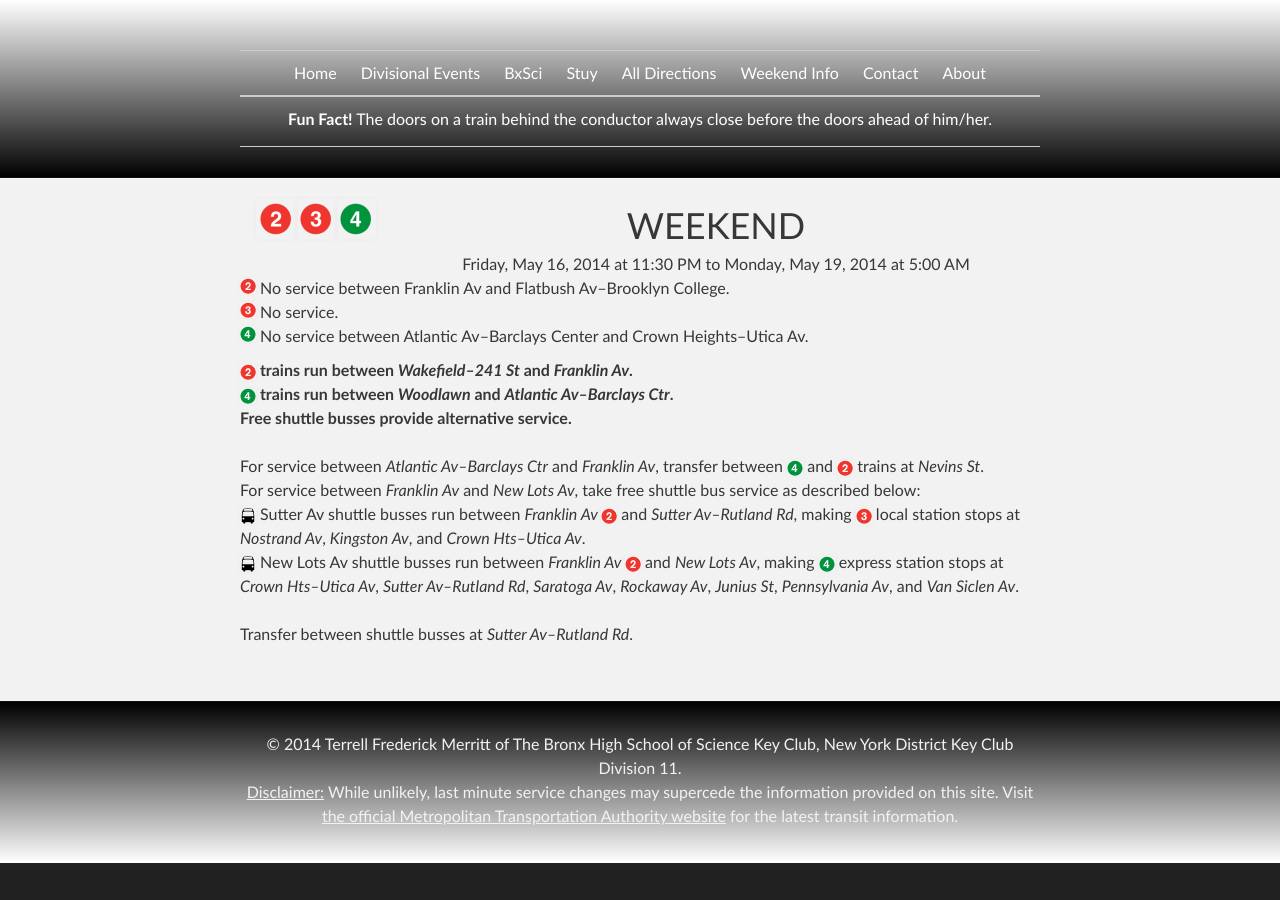
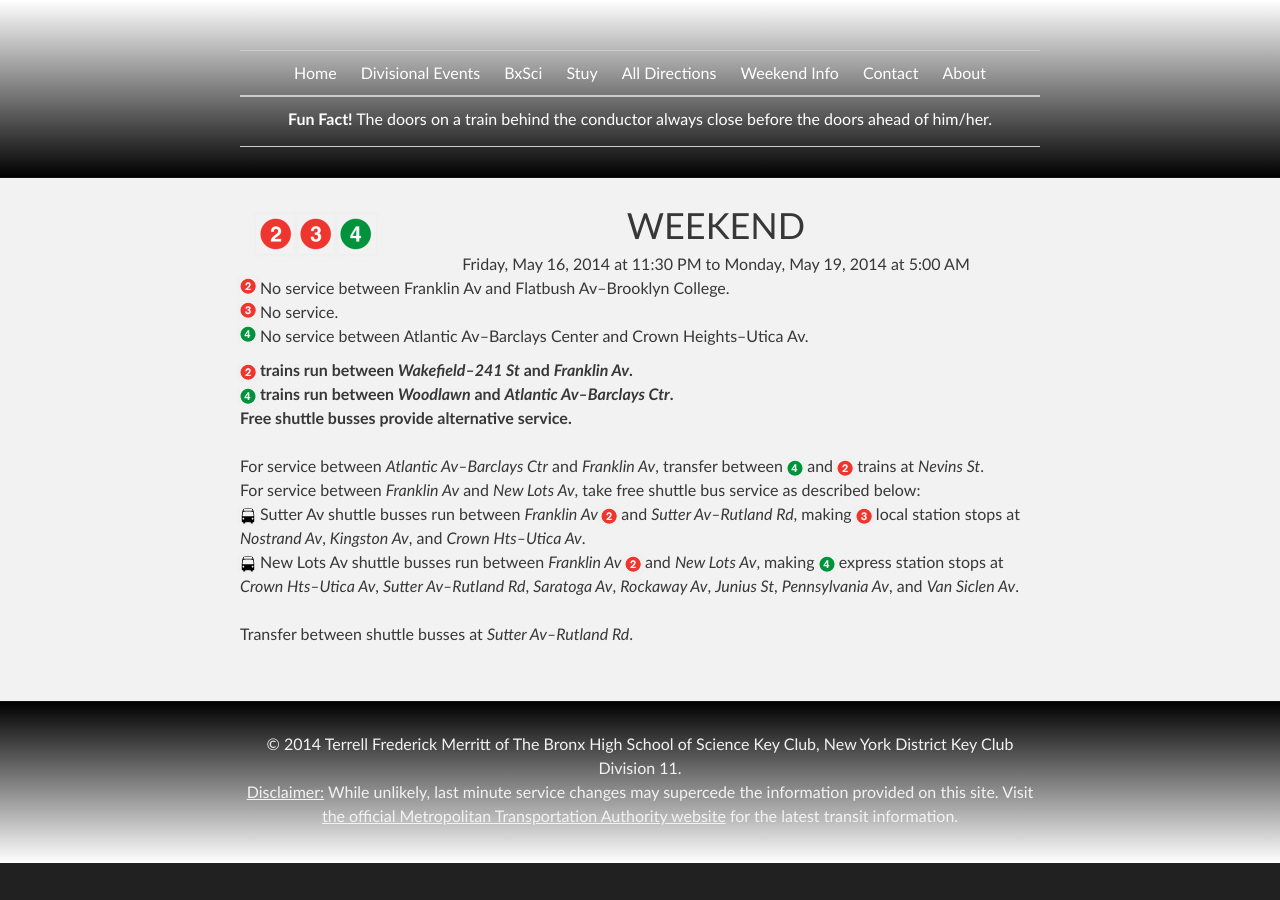
Before and after one commit to d11directions/d11directions.github.io, a Jekyll site: the page built from changes/20140517/Eastern_Pkwy.html, in a window 1280 px wide. Built offline with Jekyll 4.4.1, drawn with Linux system fonts in a browser that asks for light colours.

Commit message:
Update service change layout

```diff
--- a/_layouts/servicechange.html
+++ b/_layouts/servicechange.html
@@ -9,7 +9,7 @@ title: Service Change
     <table>
         <tbody>
             <tr>
-                <td>{{ page.lines-affected }}</td>
+                <td style="vertical-align: middle;">{{ page.lines-affected }}</td>
                 <td><span style="font-size: 36px;">{{ page.timeframe }}</span><br>{{ page.time }}</td>
             </tr>
             <tr>
```
